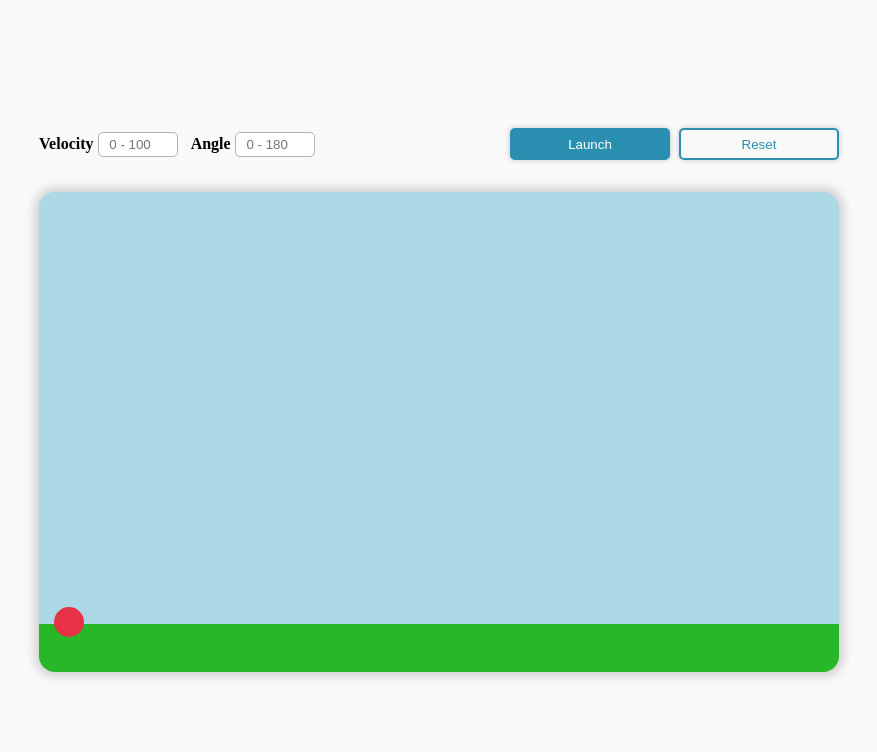
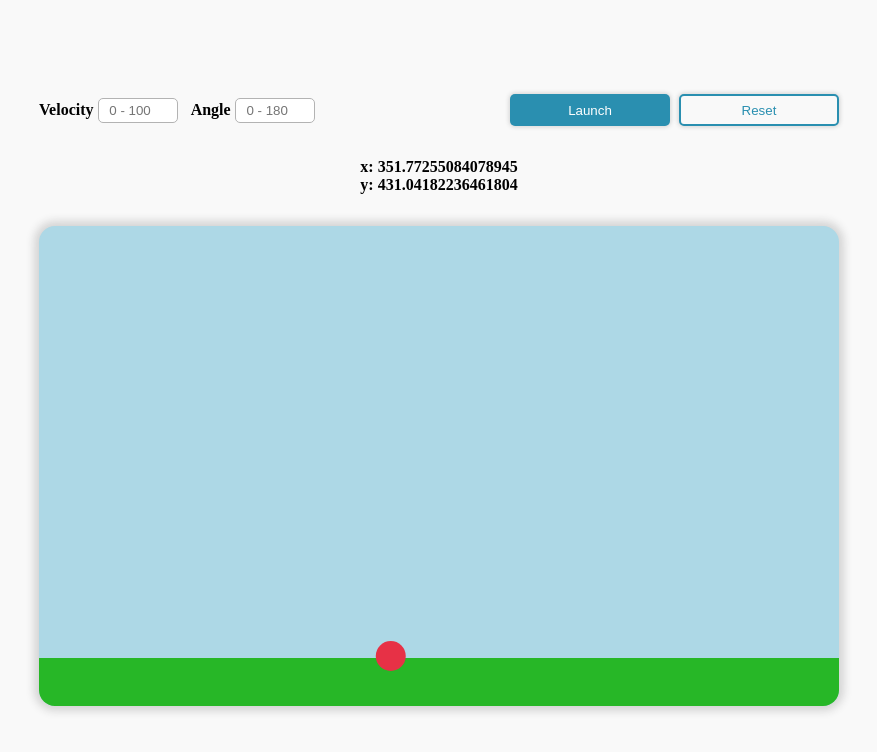
Before and after one commit to hebaghazali/projectile-motion, a plain HTML site: page index.html in a window 1280 px wide. Both pictures are taken after a click on the button "Launch". Shown: the whole page, without its empty margins (201-1078 px from the left). Drawn offline with Linux system fonts and the light colour scheme.

Commit message:
Display distance on screen

```diff
--- a/index.html
+++ b/index.html
@@ -39,6 +39,8 @@
         </div>
       </div>
 
+      <div id="distance"></div>
+
       <div class="box">
         <canvas id="canvas">
           Your browser does not support the HTML5 canvas tag.</canvas
--- a/script.js
+++ b/script.js
@@ -19,8 +19,8 @@ let Y = Y0;
 let T = 0;
 let deltaX = 0;
 let deltaY = 0;
-let velocity = Number(velocityInput.value) || 0;
-let angle = Number(angleInput.value) || 0;
+let velocity = Number(velocityInput.value) || 70;
+let angle = Number(angleInput.value) || 70;
 const radius = 15;
 const g = 9.8;
 
@@ -29,6 +29,10 @@ let v0Y = velocity * Math.sin((angle * Math.PI) / 180);
 
 // draw the object on load
 draw();
+
+// display the distance on the screen
+const distance = document.getElementById('distance');
+updateDistanceText();
 
 function init() {
   window.requestAnimationFrame(animationLoop);
@@ -58,6 +62,8 @@ function update() {
   deltaY = v0Y * T - 0.5 * g * Math.pow(T, 2);
   X = X0 + deltaX;
   Y = Y0 - deltaY;
+
+  updateDistanceText();
 }
 
 function draw() {
@@ -66,6 +72,13 @@ function draw() {
   ctx.arc(X, Y, radius, 0, 2 * Math.PI);
   ctx.fillStyle = '#e73146';
   ctx.fill();
+}
+
+function updateDistanceText() {
+  distance.innerHTML = `
+    <p style="font-weight: bold">x: ${X}</p>
+    <p style="font-weight: bold">y: ${Y}</p>
+  `;
 }
 
 function reset(e) {
@@ -86,6 +99,7 @@ function reset(e) {
   v0Y = velocity * Math.sin((angle * Math.PI) / 180);
 
   draw();
+  updateDistanceText();
 }
 
 function launch() {
@@ -93,8 +107,8 @@ function launch() {
 
   if (objectIsMoving(X, Y)) return;
 
-  velocity = Number(velocityInput.value) || 0;
-  angle = Number(angleInput.value) || 0;
+  velocity = Number(velocityInput.value) || 70;
+  angle = Number(angleInput.value) || 70;
   reset();
   init();
 }
```
